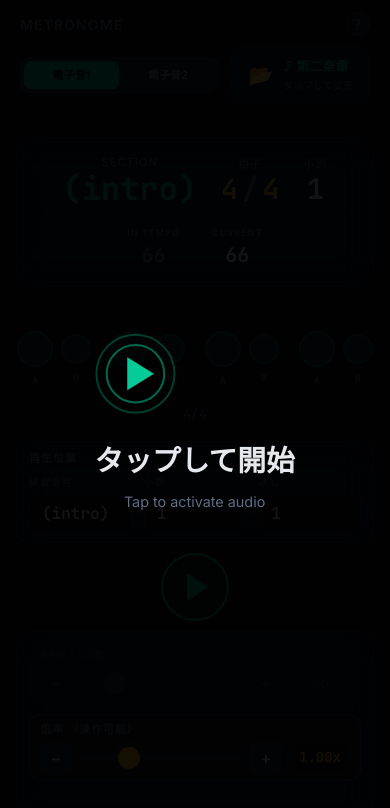
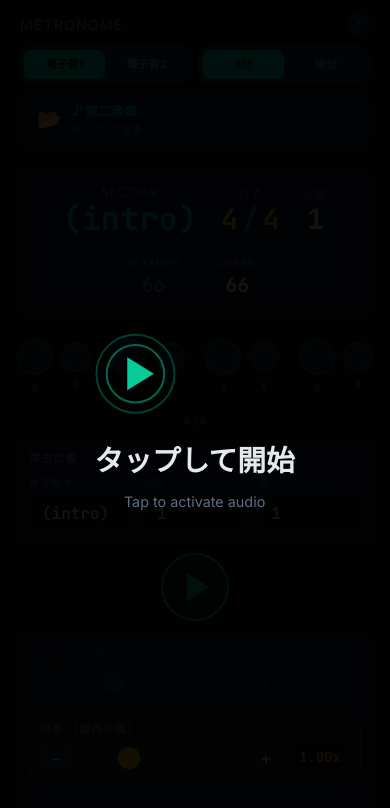
Before and after one commit to Riku-Horn/Metronome, a React (Vite) app: page / in a window 390 px wide. Shown: the top 808 px of the page. Built offline with nearby package versions, Linux system fonts and the light colour scheme.

Commit message:
feat: 16分音符の裏拍B音発音オプションを追加

```diff
--- a/src/App.tsx
+++ b/src/App.tsx
@@ -82,6 +82,24 @@ function App() {
                 電子音2
               </button>
             </div>
+            <div className="subdivision-selector" id="subdivision-selector">
+              <button
+                className={`subdivision-btn ${metronome.subdivisionMode === '8' ? 'active' : ''}`}
+                onClick={() => metronome.setSubdivisionMode('8')}
+                id="subdivision-8-button"
+                aria-label="8分音符に切り替え"
+              >
+                8分
+              </button>
+              <button
+                className={`subdivision-btn ${metronome.subdivisionMode === '16' ? 'active' : ''}`}
+                onClick={() => metronome.setSubdivisionMode('16')}
+                id="subdivision-16-button"
+                aria-label="16分音符に切り替え"
+              >
+                16分
+              </button>
+            </div>
             <SongLoader
               onSongLoaded={handleSongLoaded}
               currentSongTitle={song?.title || null}
--- a/src/audio/AudioEngine.ts
+++ b/src/audio/AudioEngine.ts
@@ -43,6 +43,8 @@ export class AudioEngine {
   private bpm = 120;
   private bpmMode: 'fixed' | 'multiplier' = 'multiplier';
   private multiplier = 1.0;
+  private subdivisionMode: '8' | '16' = '8';
+  private subStep = 0;
 
   // Song data
   private measures: MeasureData[] = [];
@@ -147,6 +149,14 @@ export class AudioEngine {
     return this.multiplier;
   }
 
+  setSubdivisionMode(mode: '8' | '16'): void {
+    this.subdivisionMode = mode;
+  }
+
+  getSubdivisionMode(): '8' | '16' {
+    return this.subdivisionMode;
+  }
+
   /**
    * Set beat callback — called each time a beat is scheduled.
    */
@@ -169,6 +179,7 @@ export class AudioEngine {
     this.currentMeasureIndex = measureIndex;
     this.currentBeatIndex = beatIndex;
     this.updateCurrentPattern();
+    this.subStep = 0;
 
     if (this.bpmMode === 'multiplier') {
       const currentMeasure = this.measures[this.currentMeasureIndex];
@@ -214,6 +225,7 @@ export class AudioEngine {
     this.updateCurrentPattern();
     this.pendingBeats = [];
     this.pendingMeasureChanges = [];
+    this.subStep = 0;
 
     // Schedule the first notes immediately
     this.scheduler();
@@ -315,7 +327,9 @@ export class AudioEngine {
   private scheduleNote(time: number): void {
     if (!this.audioContext || this.measures.length === 0) return;
 
-    const soundType = this.currentPattern[this.currentBeatIndex] || 'A';
+    const soundType = (this.subdivisionMode === '16' && this.subStep === 1)
+      ? 'B'
+      : (this.currentPattern[this.currentBeatIndex] || 'A');
 
     if (this.soundMode === 'wav' && this.bufferA && this.bufferB) {
       const source = this.audioContext.createBufferSource();
@@ -352,6 +366,7 @@ export class AudioEngine {
       }
     }
 
+    if (this.subdivisionMode !== '16' || this.subStep === 0) {
       // Queue beat event for rAF-based UI dispatch
       const event: BeatEvent = {
         measureIndex: this.currentMeasureIndex,
@@ -361,6 +376,7 @@ export class AudioEngine {
       };
       this.pendingBeats.push({ time, event });
     }
+  }
 
   /**
    * Advance to the next note, potentially crossing measure boundaries.
@@ -369,9 +385,20 @@ export class AudioEngine {
     if (this.measures.length === 0) return;
 
     const currentMeasure = this.measures[this.currentMeasureIndex];
-    const subBeatDuration = getSubBeatDuration(this.bpm, currentMeasure.denominator);
+    let subBeatDuration = getSubBeatDuration(this.bpm, currentMeasure.denominator);
+    if (this.subdivisionMode === '16') {
+      subBeatDuration = subBeatDuration / 2;
+    }
 
     this.nextNoteTime += subBeatDuration;
+
+    if (this.subdivisionMode === '16') {
+      this.subStep = (this.subStep + 1) % 2;
+    } else {
+      this.subStep = 0;
+    }
+
+    if (this.subStep === 0) {
       this.currentBeatIndex++;
 
       // Check if we've gone past the end of the current measure
@@ -401,6 +428,7 @@ export class AudioEngine {
         });
       }
     }
+  }
 
   /**
    * Update the beat pattern for the current measure.
--- a/src/audio/useMetronome.ts
+++ b/src/audio/useMetronome.ts
@@ -41,6 +41,10 @@ interface UseMetronomeReturn {
   setBpmMode: (mode: 'fixed' | 'multiplier') => void;
   /** Set tempo multiplier */
   setMultiplier: (multiplier: number) => void;
+  /** Current subdivision mode */
+  subdivisionMode: '8' | '16';
+  /** Set subdivision mode */
+  setSubdivisionMode: (mode: '8' | '16') => void;
 }
 
 export function useMetronome(initialBpm = 120): UseMetronomeReturn {
@@ -58,6 +62,7 @@ export function useMetronome(initialBpm = 120): UseMetronomeReturn {
   const [soundMode, setSoundModeState] = useState<'synth' | 'wav'>('synth');
   const [bpmMode, setBpmModeState] = useState<'fixed' | 'multiplier'>('multiplier');
   const [multiplier, setMultiplierState] = useState(1.00);
+  const [subdivisionMode, setSubdivisionModeState] = useState<'8' | '16'>('8');
 
   // Create engine on mount
   useEffect(() => {
@@ -222,6 +227,13 @@ export function useMetronome(initialBpm = 120): UseMetronomeReturn {
     }
   }, [bpmMode, position.measureIndex]);
 
+  const setSubdivisionMode = useCallback((mode: '8' | '16') => {
+    setSubdivisionModeState(mode);
+    if (engineRef.current) {
+      engineRef.current.setSubdivisionMode(mode);
+    }
+  }, []);
+
   return {
     isPlaying,
     bpm,
@@ -241,5 +253,7 @@ export function useMetronome(initialBpm = 120): UseMetronomeReturn {
     multiplier,
     setBpmMode,
     setMultiplier,
+    subdivisionMode,
+    setSubdivisionMode,
   };
 }
--- a/src/index.css
+++ b/src/index.css
@@ -136,7 +136,8 @@ input[type="number"] {
   gap: 12px;
 }
 
-.sound-selector {
+.sound-selector,
+.subdivision-selector {
   display: flex;
   background: var(--color-bg-tertiary);
   border: 1px solid var(--color-border);
@@ -146,7 +147,8 @@ input[type="number"] {
   align-self: center;
 }
 
-.sound-btn {
+.sound-btn,
+.subdivision-btn {
   padding: 6px 12px;
   font-size: 11px;
   font-weight: 600;
@@ -159,12 +161,14 @@ input[type="number"] {
   user-select: none;
 }
 
-.sound-btn:hover {
+.sound-btn:hover,
+.subdivision-btn:hover {
   color: var(--color-text-primary);
   background: rgba(255, 255, 255, 0.03);
 }
 
-.sound-btn.active {
+.sound-btn.active,
+.subdivision-btn.active {
   background: var(--color-accent-cyan);
   color: var(--color-bg-primary);
   box-shadow: 0 2px 8px var(--color-accent-cyan-dim);
@@ -1412,17 +1416,30 @@ input[type="number"] {
   }
 
   .app-header-right {
+    display: flex;
+    flex-wrap: wrap;
     justify-content: space-between;
     width: 100%;
+    gap: 8px;
   }
 
-  .sound-selector {
-    flex: 1;
+  .sound-selector,
+  .subdivision-selector {
+    flex: 1 1 calc(50% - 4px);
     justify-content: center;
   }
 
-  .sound-btn {
+  .sound-btn,
+  .subdivision-btn {
     flex: 1;
     text-align: center;
   }
+
+  .song-loader {
+    flex: 1 1 100%;
+  }
+
+  .song-loader-dropzone {
+    max-width: none;
+  }
 }
```
Also changed, not shown: 1 other file (tests, documents, lock files or other folders). Lines whose indentation alone changed are shown as unchanged.
